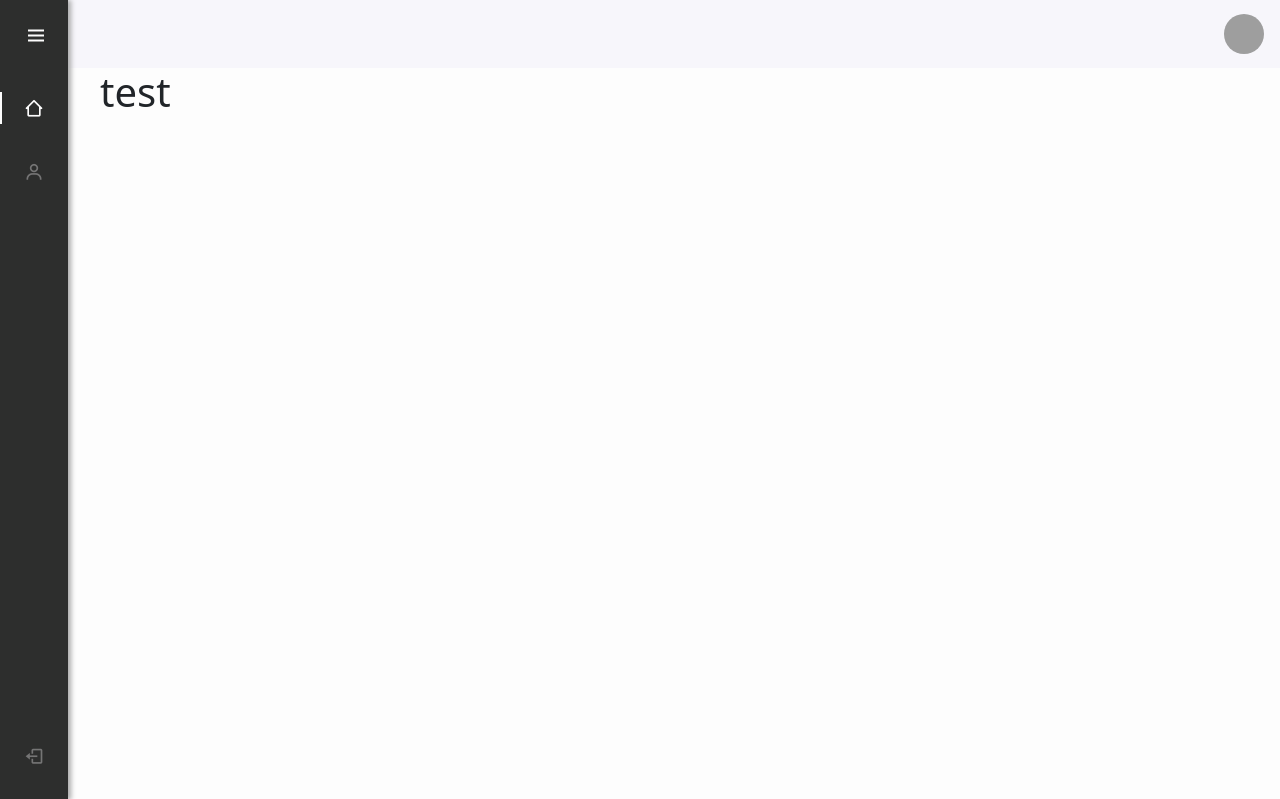
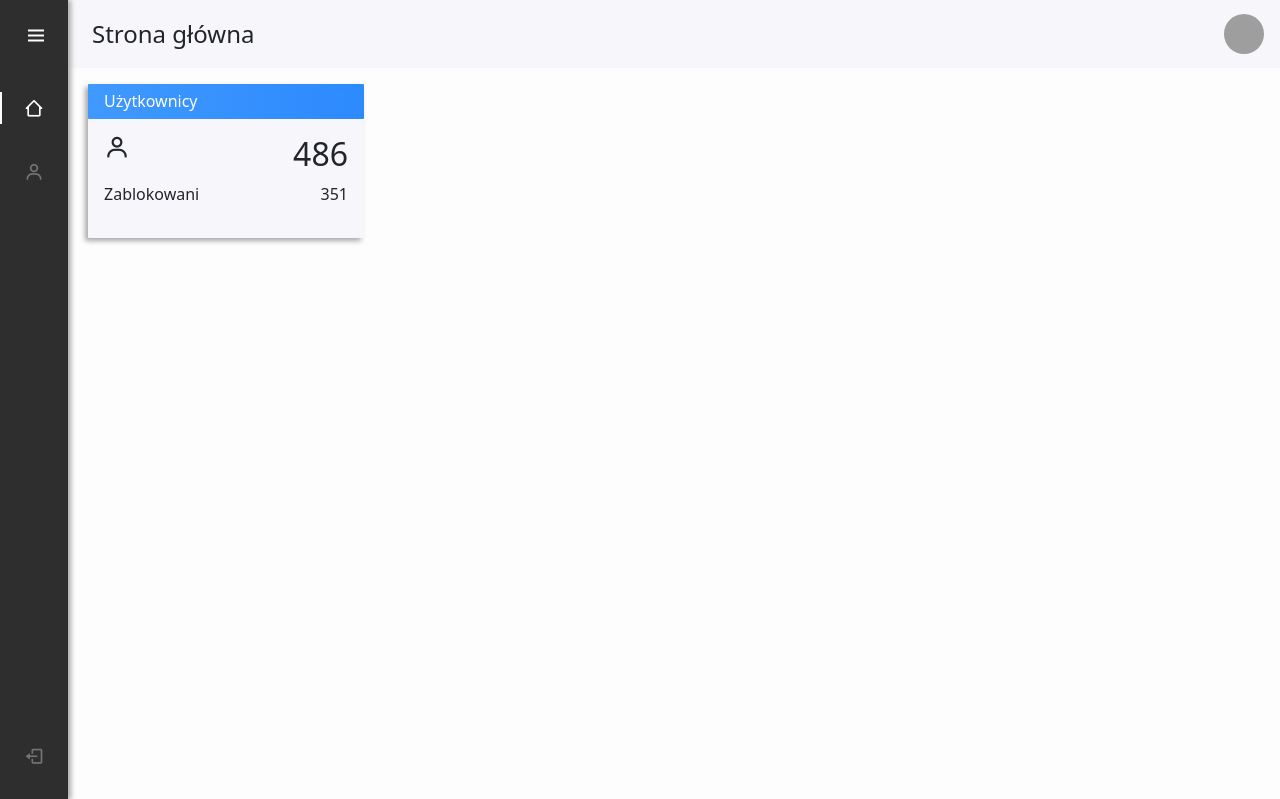
Before and after one commit to tentegess/movie-rating-app, a Flask app: page /admin/ in a window 1280 px wide. Run offline with Flask 3, Linux system fonts and the light colour scheme; grey boxes are pictures that could not be loaded.

Commit message:
admin cards design

```diff
--- a/static/css/admin.css
+++ b/static/css/admin.css
@@ -7,6 +7,7 @@
     --white-color: #fdfdfd;
     --normal-font-size: 1rem;
     --z-fixed: 999;
+    --shadow: -3px 3px 5px darkgray !important;
 
   }
 
@@ -45,6 +46,10 @@ a {
     z-index: var(--z-fixed);
     transition: 0.5s;
   }
+
+.header > span{
+  flex-grow:1;
+}
 
 .header_toggle {
     color: var(--first-color);
@@ -138,6 +143,15 @@ a {
     width: calc(var(--nav-width) + 156px);
 }
 
+.page-title{
+    transition: 0.5s;
+    padding-left: calc(var(--nav-width) - 3rem);
+}
+
+.title-pd{
+    padding-left: calc(var(--nav-width) - 1rem);
+}
+
 .body-pd {
     padding-left: calc(var(--nav-width) + 1rem);
 }
@@ -190,21 +204,43 @@ a {
 
 }
 
-.slideIn{
-    animation-duration: 0.3s;
-   -webkit-animation-duration: 0.3s;
-   animation-fill-mode: both;
-   -webkit-animation-fill-mode: both;
-   -webkit-animation-name: slideIn;
-   animation-name: slideIn;
+
+
+.admin-card{
+    border-radius: 1px;
+    box-shadow: var(--shadow);
+    background: var(--header-color);
+    border: 0;
+    transition: 0.3s;
 }
 
 
 
+.admin-card .card-header{
+    border: 0;
+}
+
+.card-h-1{
+    background: linear-gradient(90deg, #4099ff, #2d8afd);
+    border-radius: 1px !important;
+}
+
+.admin-card i {
+    font-size: 26px;
+}
+
+.f-left {
+    float: left;
+}
+
+.f-right {
+    float: right;
+}
+
 @media screen and (min-width: 768px) {
     body {
       margin: calc(var(--header-height) + 1rem) 0 0 0;
-      padding-left: calc(var(--nav-width) + 2rem);
+      padding-left: calc(var(--nav-width) + 1.25rem);
     }
 
     .header {
@@ -233,7 +269,15 @@ a {
         height: calc(100vh - var(--header-height) - 1rem);
     }
 
+    .page-title{
+    padding-left: calc(var(--nav-width) - 1.5rem);
+    }
+
+    .title-pd{
+    padding-left: calc(var(--nav-width) + 130px);
+    }
+
     .body-pd {
-      padding-left: calc(var(--nav-width) + 188px);
+      padding-left: calc(var(--nav-width) + 174px);
     }
 }
--- /dev/null
+++ b/static/css/layout.css
@@ -0,0 +1,73 @@
+:root{
+    --input-color: #818080;
+}
+
+input:-webkit-autofill,
+input:-webkit-autofill:hover,
+input:-webkit-autofill:focus,
+input:-webkit-autofill:active{
+    -webkit-box-shadow: 0 0 0  30px white inset !important;
+
+}
+
+.slideIn{
+    animation-duration: 0.3s;
+   -webkit-animation-duration: 0.3s;
+   animation-fill-mode: both;
+   -webkit-animation-fill-mode: both;
+   -webkit-animation-name: slideIn;
+   animation-name: slideIn;
+}
+
+a:focus, button:focus, input:focus{
+     outline: none !important;
+    box-shadow: none !important;
+}
+
+a{
+    text-decoration: None;
+}
+
+.custom_input, .custom_input:-webkit-autofill{
+     width: 100%;
+     border: 0;
+     border-radius: 0;
+     border-bottom: 2px solid var(--input-color);
+     outline: 0;
+     font-size: 1rem;
+     padding-left: 5px !important;
+     padding-right: 5px !important;
+     padding-bottom: 7px !important;
+     color: var(--input-color) !important;
+    -webkit-text-fill-color: var(--input-color);
+     background-color: transparent;
+     transition: border-color 0.2s, color 0.2s;
+}
+
+.custom_input:focus, .custom_input:-webkit-autofill:focus{
+    color: black !important;
+    -webkit-text-fill-color:black;
+    border-bottom: 2px solid black;
+}
+
+.error-span{
+    display: inline-block;
+    height: 1rem;
+}
+
+.error, .error:focus{
+    color: red !important;
+    border-color: red !important;
+    -webkit-text-fill-color: red !important;
+}
+
+.check-input{
+    border-radius: 0 !important;
+    border-color: var(--input-color) !important;
+
+}
+
+.check-input:checked{
+    background-color: var(--input-color) !important;
+
+}
--- a/templates/admin/adm_index.html
+++ b/templates/admin/adm_index.html
@@ -4,6 +4,22 @@
     Strona główna
 {% endblock %}
 
+{% block page %}
+    Strona główna
+{% endblock %}
+
 {% block content %}
-    <h1>test</h1>
+
+    <div class="row">
+        <div class="col-md-4 col-xl-3">
+            <div class="card admin-card">
+                <div class="card-header card-h-1"><h6 class="m-0 text-white">Użytkownicy</h6></div>
+                <div class="card-body">
+                    <h2 class="text-end"><i class="bx bx-user f-left"></i><span >486</span></h2>
+                    <p class="m-b-0">Zablokowani<span class="f-right">351</span></p>
+                </div>
+            </div>
+        </div>
+    </div>
+
 {% endblock %}
--- a/templates/admin/admin_base.html
+++ b/templates/admin/admin_base.html
@@ -9,6 +9,7 @@
         <script src="https://cdn.jsdelivr.net/npm/bootstrap@5.3.1/dist/js/bootstrap.bundle.min.js" integrity="sha384-HwwvtgBNo3bZJJLYd8oVXjrBZt8cqVSpeBNS5n7C8IVInixGAoxmnlMuBnhbgrkm" crossorigin="anonymous"></script>
         <link href='https://unpkg.com/boxicons@2.1.4/css/boxicons.min.css' rel='stylesheet'>
 
+        <link rel="stylesheet" href="{{url_for('static',filename='css/layout.css')}}" >
         <link rel="stylesheet" href="{{url_for('static',filename='css/admin.css')}}" >
         <title>
             {% block title %}
@@ -23,6 +24,11 @@
              <div class="header_toggle ps-2 pt-1">
                 <i class="bx bx-menu" id="header-toggle"></i>
             </div>
+             <div id="page-title" class="page-title"><h4 class="m-0">
+                 {% block page %}
+                {% endblock %}
+             </h4></div>
+             <span></span>
             <div class="dropdown">
                 <a class="nav-link"  role="button" data-bs-toggle="dropdown" aria-expanded="false" href="#">
                 <div class="header_img" >
@@ -36,6 +42,7 @@
                   </ul>
             </div>
          </header>
+
           <div class="l-navbar" id="nav-bar">
       <nav class="nav">
         <div>
@@ -62,7 +69,7 @@
           </nav>
         </div>
 
-        <main class="main-height" id="main">
+        <main class="main-height pt-3" id="main">
             {% block content %}
 
             {% endblock %}
@@ -70,13 +77,14 @@
     </body>
     <script>
          document.addEventListener("DOMContentLoaded", function (event) {
-        const showNavbar = (toggleId, navId, bodyId, navtoggle, navicon, mainD) => {
+        const showNavbar = (toggleId, navId, bodyId, navtoggle, navicon, mainD, pageTitle) => {
           const nvtoggle = document.getElementById(navtoggle);
           const toggle = document.getElementById(toggleId),
             main = document.getElementById(mainD),
             nav = document.getElementById(navId),
             bodypd = document.getElementById(bodyId),
             nav_icon = document.getElementById(navicon),
+            p_title = document.getElementById(pageTitle)
 
 
             nav_expanders = [toggle, nvtoggle];
@@ -89,6 +97,7 @@
                   toggle.classList.toggle("bx-x");
                   nav_icon.classList.toggle("bx-x");
                   bodypd.classList.toggle("body-pd");
+                  p_title.classList.toggle("title-pd");
                 })
             ;})
 
@@ -100,13 +109,14 @@
                      toggle.classList.remove("bx-x");
                      nav_icon.classList.remove("bx-x");
                      bodypd.classList.remove("body-pd");
+                     p_title.classList.remove("title-pd");
                  }
              })
             }
           }
         };
 
-        showNavbar("header-toggle", "nav-bar", "body-pd", "nav_toggle", "nav_icon", "main");
+        showNavbar("header-toggle", "nav-bar", "body-pd", "nav_toggle", "nav_icon", "main", "page-title");
         const linkColor = document.querySelectorAll(".nav_link");
 
 
--- a/templates/shared/site_base.html
+++ b/templates/shared/site_base.html
@@ -9,6 +9,7 @@
         <script src="https://code.jquery.com/jquery-3.7.0.min.js" integrity="sha256-2Pmvv0kuTBOenSvLm6bvfBSSHrUJ+3A7x6P5Ebd07/g=" crossorigin="anonymous"></script>
         <script src="https://cdn.jsdelivr.net/npm/bootstrap@5.3.1/dist/js/bootstrap.bundle.min.js" integrity="sha384-HwwvtgBNo3bZJJLYd8oVXjrBZt8cqVSpeBNS5n7C8IVInixGAoxmnlMuBnhbgrkm" crossorigin="anonymous"></script>
 
+        <link rel="stylesheet" href="{{url_for('static',filename='css/layout.css')}}" >
         <link rel="stylesheet" href="{{url_for('static',filename='css/site.css')}}" >
         <title>
             {% block title %}
```
Also changed, not shown: other parts of static/css/admin.css (+1 -1 lines), static/css/site.css (+4 -66 lines).
